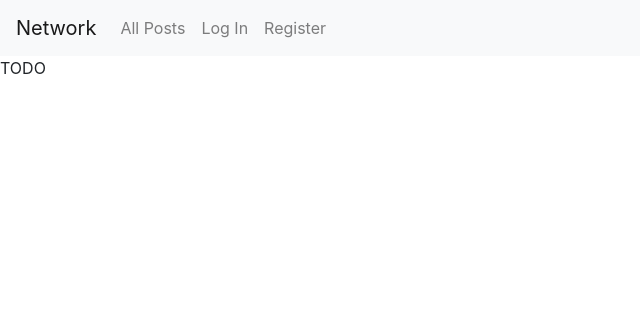
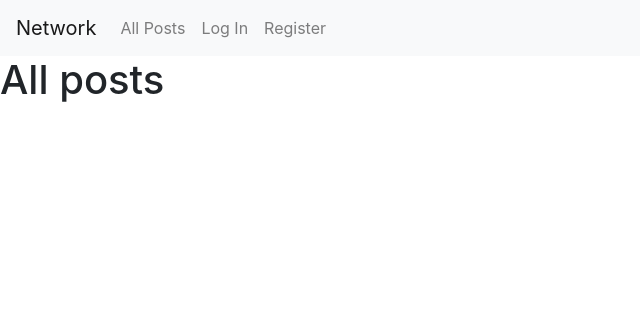
Before and after one commit to erlanakbaraliev/Social-Network, a Django app: page / in a window 1280 px wide. Shown: the top 316 px of the page, without its empty margins (0-640 px from the left). Run offline with Django 3.2, Linux system fonts and the light colour scheme; some libraries are stand-ins or nearby versions.

```diff
--- a/network/templates/network/index.html
+++ b/network/templates/network/index.html
@@ -1,5 +1,5 @@
 {% extends "network/layout.html" %}
 
 {% block body %}
-    TODO
+<h1>All posts</h1>
 {% endblock %}
--- a/network/templates/network/layout.html
+++ b/network/templates/network/layout.html
@@ -6,6 +6,7 @@
         <title>{% block title %}Social Network{% endblock %}</title>
         <link rel="stylesheet" href="https://stackpath.bootstrapcdn.com/bootstrap/4.4.1/css/bootstrap.min.css" integrity="sha384-Vkoo8x4CGsO3+Hhxv8T/Q5PaXtkKtu6ug5TOeNV6gBiFeWPGFN9MuhOf23Q9Ifjh" crossorigin="anonymous">
         <link href="{% static 'network/styles.css' %}" rel="stylesheet">
+        <script src="https://code.jquery.com/jquery-3.6.0.min.js"></script>
     </head>
     <body>
 
```
